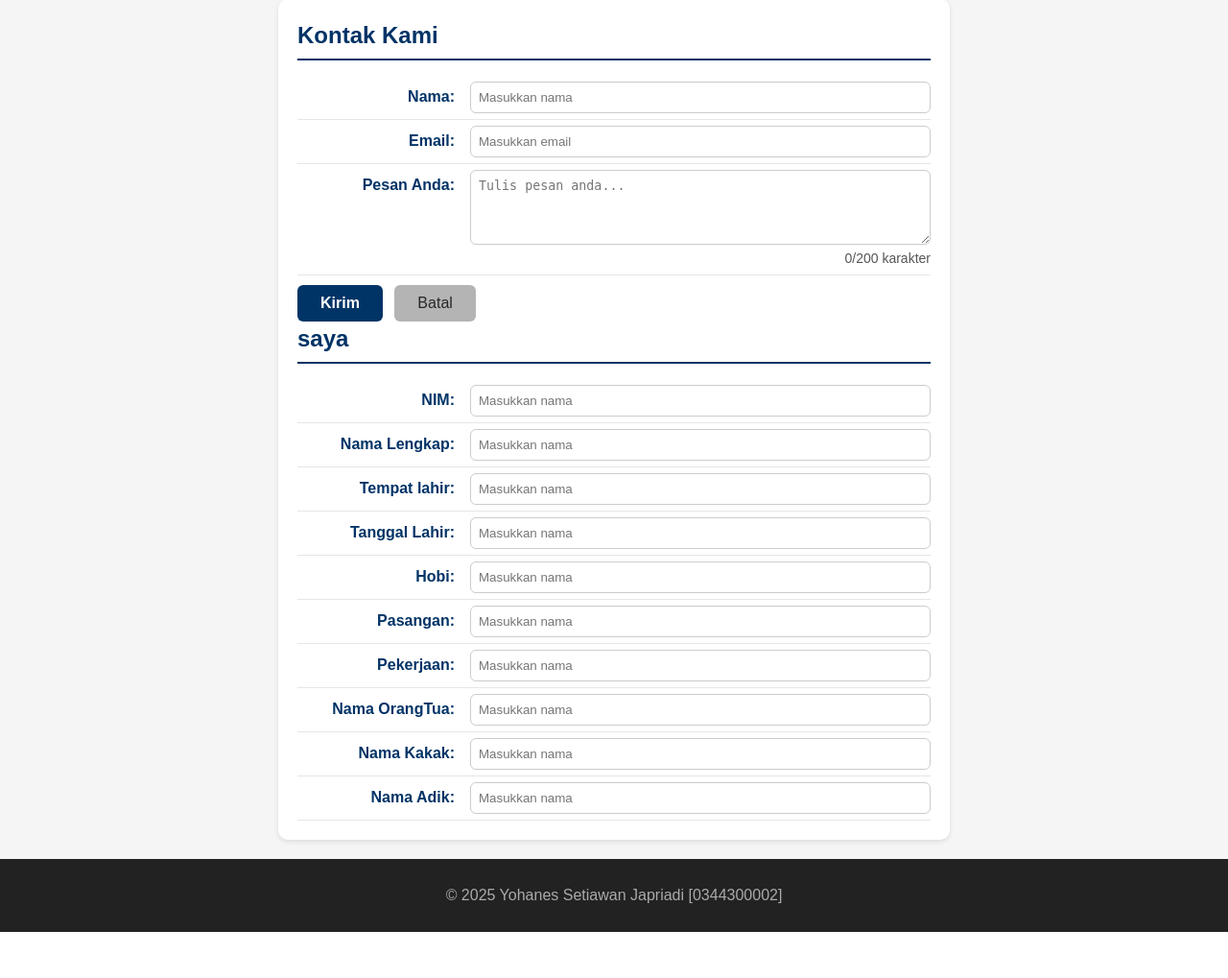
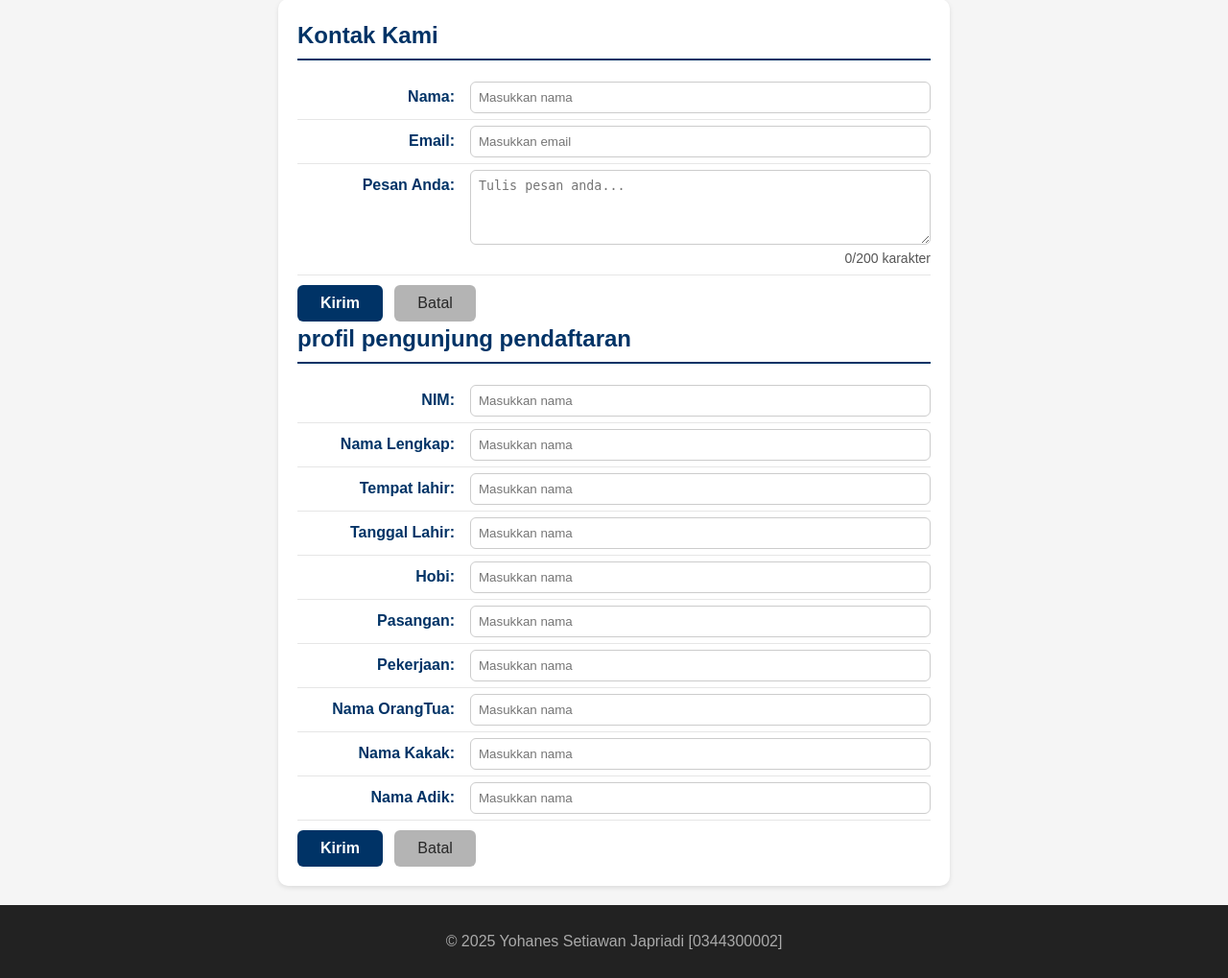
Before and after one commit to wily343/2511500026-PWD-TI1A-2526-1, a PHP site: page /pertemuan-08/index.php in a window 1280 px wide. Shown: the part 819-1838 px from the top of the page at 96% size. Before the commit the page ends 1790 px from the top, so only its background shows below. Run offline with PHP 8.4, Linux system fonts and the light colour scheme.

Commit message:
enambahkan button kirim dan batal

```diff
--- a/pertemuan-08/index.php
+++ b/pertemuan-08/index.php
@@ -103,8 +103,8 @@ endif;
         <p><strong>Pesan :</strong> <?php echo $sespesan ?></p>
       <?php endif; ?>
 
-      <section id="saya">
-        <h2>saya</h2>
+      <section id="profil pengunjung pendaftaran">
+        <h2>profil pengunjung pendaftaran</h2>
         <form action="proses.php" method="POST">
 
           <label for="txtNim"><span>NIM:</span>
@@ -147,6 +147,9 @@ endif;
           <input type="text" id="txtNama" name="txtNama" placeholder="Masukkan nama" required autocomplete="name">
         </label>
 
+        <button type="submit">Kirim</button>
+        <button type="reset">Batal</button>
+
     </section>
   </main>
 
```
Also changed, not shown: pertemuan-08/README.md.
